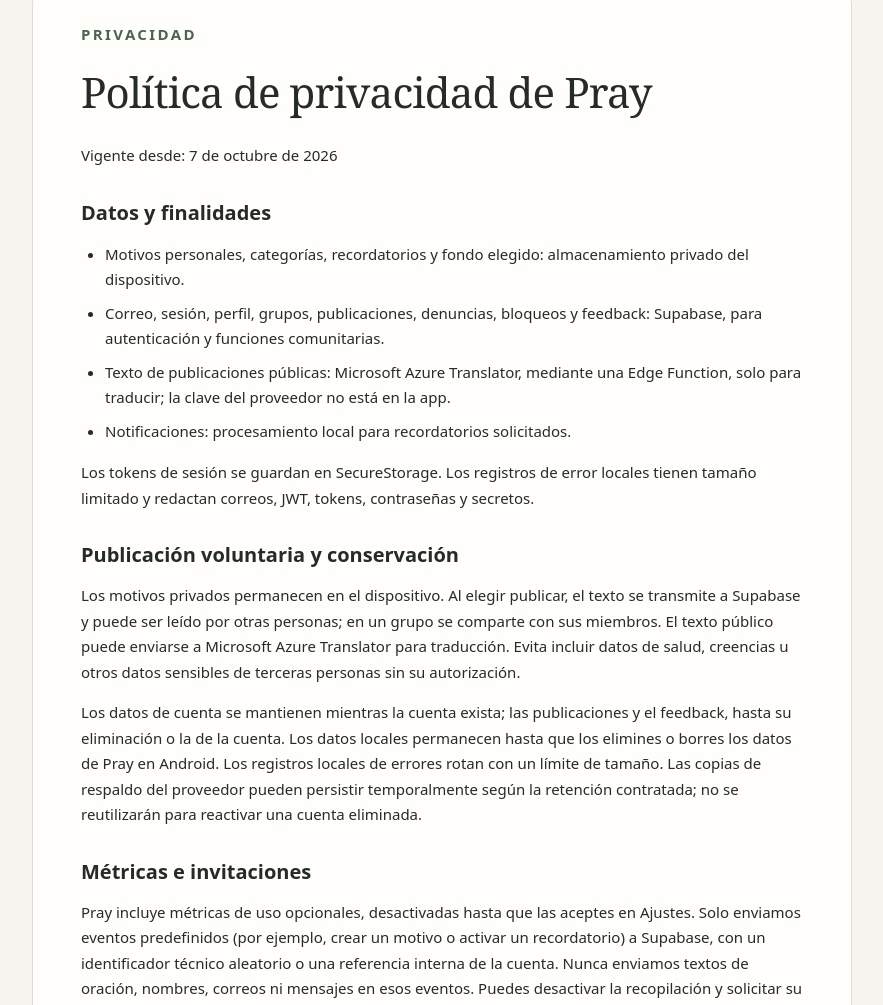
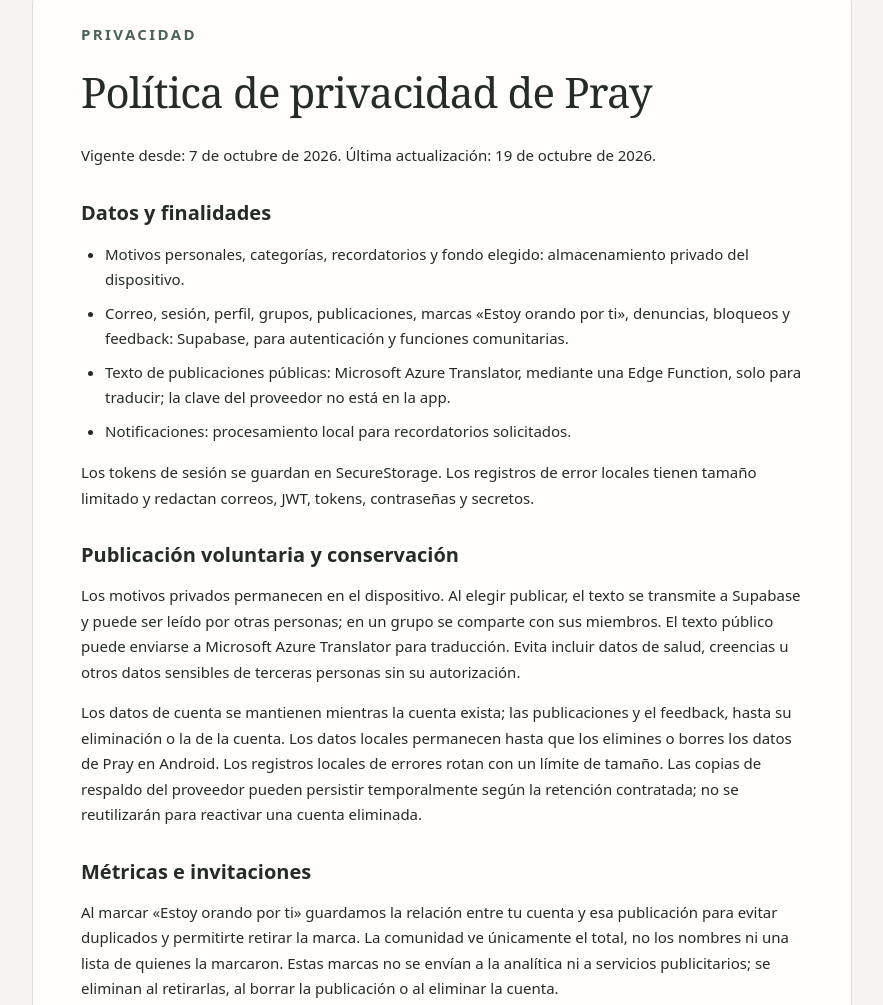
Before and after one commit to Gyro30/pray-app-web, a plain HTML site: page privacy.html in a window 1280 px wide. Shown: the part 161-1166 px from the top of the page, without its empty margins (198-1081 px from the left). Drawn offline with Linux system fonts and the light colour scheme.

Commit message:
Actualizar privacidad de oración compartida y revisión anónima

```diff
--- a/privacy.html
+++ b/privacy.html
@@ -6,11 +6,11 @@
 <title>Pray — Privacidad</title><link rel="icon" type="image/png" href="pray-icon.png"><link rel="stylesheet" href="legal.css">
 </head><body><a class="skip" href="#contenido">Saltar al contenido</a>
 <header class="site-header"><a class="brand" href="index.html"><img src="pray-icon.png" width="44" height="44" alt=""><span>Pray<small>Privacidad y ayuda</small></span></a>
-<nav aria-label="Navegación principal"><a href="privacy.html" aria-current="page">Privacidad</a><a href="support.html">Soporte</a><a class="nav-delete" href="account-deletion.html">Eliminar cuenta</a></nav></header><main id="contenido" class="document"><p class="eyebrow">Privacidad</p><h1>Política de privacidad de Pray</h1><p>Vigente desde: 7 de octubre de 2026</p>
+<nav aria-label="Navegación principal"><a href="privacy.html" aria-current="page">Privacidad</a><a href="support.html">Soporte</a><a class="nav-delete" href="account-deletion.html">Eliminar cuenta</a></nav></header><main id="contenido" class="document"><p class="eyebrow">Privacidad</p><h1>Política de privacidad de Pray</h1><p>Vigente desde: 7 de octubre de 2026. Última actualización: 19 de octubre de 2026.</p>
 <h2>Datos y finalidades</h2>
 <ul>
 <li>Motivos personales, categorías, recordatorios y fondo elegido: almacenamiento privado del dispositivo.</li>
-<li>Correo, sesión, perfil, grupos, publicaciones, denuncias, bloqueos y feedback: Supabase, para autenticación y funciones comunitarias.</li>
+<li>Correo, sesión, perfil, grupos, publicaciones, marcas «Estoy orando por ti», denuncias, bloqueos y feedback: Supabase, para autenticación y funciones comunitarias.</li>
 <li>Texto de publicaciones públicas: Microsoft Azure Translator, mediante una Edge Function, solo para traducir; la clave del proveedor no está en la app.</li>
 <li>Notificaciones: procesamiento local para recordatorios solicitados.</li>
 </ul>
@@ -19,6 +19,7 @@
 <p>Los motivos privados permanecen en el dispositivo. Al elegir publicar, el texto se transmite a Supabase y puede ser leído por otras personas; en un grupo se comparte con sus miembros. El texto público puede enviarse a Microsoft Azure Translator para traducción. Evita incluir datos de salud, creencias u otros datos sensibles de terceras personas sin su autorización.</p>
 <p>Los datos de cuenta se mantienen mientras la cuenta exista; las publicaciones y el feedback, hasta su eliminación o la de la cuenta. Los datos locales permanecen hasta que los elimines o borres los datos de Pray en Android. Los registros locales de errores rotan con un límite de tamaño. Las copias de respaldo del proveedor pueden persistir temporalmente según la retención contratada; no se reutilizarán para reactivar una cuenta eliminada.</p>
 <h2>Métricas e invitaciones</h2>
+<p>Al marcar «Estoy orando por ti» guardamos la relación entre tu cuenta y esa publicación para evitar duplicados y permitirte retirar la marca. La comunidad ve únicamente el total, no los nombres ni una lista de quienes la marcaron. Estas marcas no se envían a la analítica ni a servicios publicitarios; se eliminan al retirarlas, al borrar la publicación o al eliminar la cuenta.</p>
 <p>Pray incluye métricas de uso opcionales, desactivadas hasta que las aceptes en Ajustes. Solo enviamos eventos predefinidos (por ejemplo, crear un motivo o activar un recordatorio) a Supabase, con un identificador técnico aleatorio o una referencia interna de la cuenta. Nunca enviamos textos de oración, nombres, correos ni mensajes en esos eventos. Puedes desactivar la recopilación y solicitar su eliminación desde Ajustes. Los eventos se conservan hasta 90 días mediante una tarea de limpieza del servidor. Los enlaces de invitación guardan un token seguro, su origen y las cuentas que lo aceptan, únicamente para atribución y pertenencia al grupo; no conceden Premium. Los clics de la página de invitación son aproximados y se conservan hasta 90 días.</p>
 <h2>Anuncios y contribuciones</h2>
 <p>La build inicial no integra ni muestra anuncios y no usa Advertising ID. Los flags remotos de anuncios y contribuciones están apagados y no pueden activar por sí solos un SDK ausente. Antes de una futura activación actualizaremos esta política, la ficha Data Safety, el consentimiento y la declaración de anuncios. Cualquier aporte digital habilitado en Android se procesará mediante Google Play.</p>
@@ -31,6 +32,7 @@
 <h2>Revisión de denuncias y verificación del borrado</h2>
 <p>Cuando se aplica el límite gratuito del feed, registramos los identificadores de los motivos publicados y el mes natural en UTC para verificar el cupo. El registro no contiene los textos de oración y conserva el mes actual y hasta tres meses anteriores. Eliminar un motivo no devuelve el cupo de publicación utilizado.</p>
 <p>El personal autorizado puede revisar las publicaciones públicas de una persona denunciada y los motivos de grupos que hayan recibido denuncias. Los motivos grupales no denunciados y los motivos personales del dispositivo quedan fuera de ese historial. Guardamos una copia de la versión denunciada para evitar que una edición posterior cambie la evidencia; se conserva con la denuncia hasta que se elimine el motivo o la cuenta asociada.</p>
+<p>Si quien presentó la denuncia elimina su cuenta, retiramos su identificador y el texto que aportó. El caso sobre la publicación o cuenta de otra persona permanece anónimo para permitir una decisión humana. Esto no conserva la identidad del denunciante ni elimina por sí solo la revisión; los casos sobre un motivo o una cuenta eliminados se borran.</p>
 <p>La cuenta denunciada recibe avisos privados dentro de Ajustes sobre la recepción y el resultado de la revisión. No incluyen el texto del motivo, la identidad de quien denunció ni las notas internas. Estos avisos se conservan hasta 180 días y se eliminan con la cuenta. Los permisos para moderación, estadísticas, configuración, avisos oficiales y gestión de cuentas se asignan por separado. Las estadísticas opcionales no incluyen textos de oración.</p>
 <p>El equipo autorizado puede publicar avisos oficiales públicos en Comunidad y programar la disponibilidad de funciones y temas. Estos avisos no usan datos personales para segmentar su audiencia.</p>
 <p>Para confirmar una eliminación web, Supabase Auth envía un código al correo de la cuenta existente. Los códigos y las sesiones no se registran en la analítica. Los retos de verificación caducan en 10 minutos; sus huellas y comprobantes de reintento se eliminan automáticamente hasta dos días después de su caducidad. El registro administrativo restringido conserva solo acciones e identificadores mínimos durante un máximo de un año. No contiene el texto de los motivos ni códigos de acceso.</p>
```
Also changed, not shown: account-deletion.html (+1 -1 lines), community-guidelines.html (+1 -1 lines).
